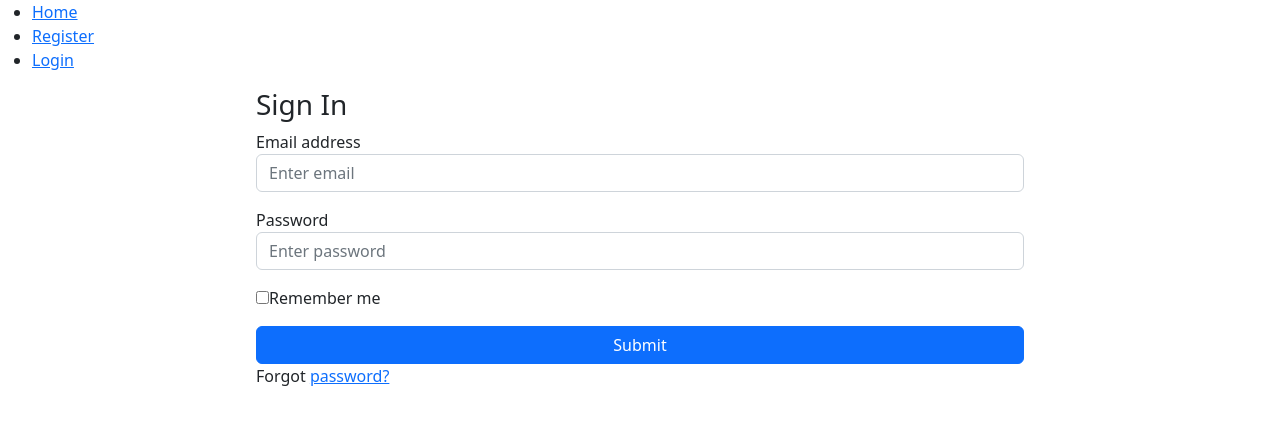
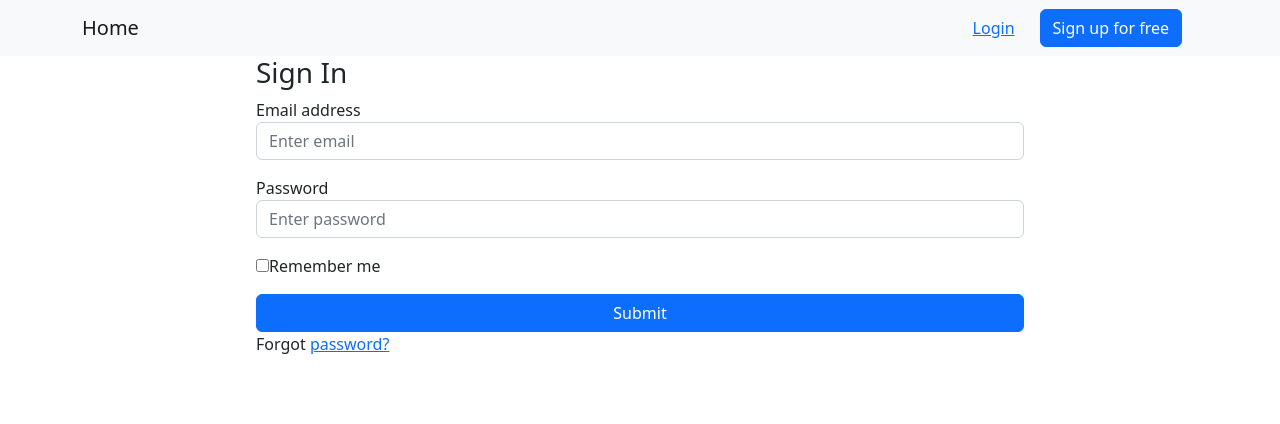
Before and after one commit to ninaismail/reactsongreviewappv2, a React (Create React App) app: page /login in a window 1280 px wide. Shown: the top 424 px of the page. Built offline with nearby package versions, Linux system fonts and the light colour scheme.

Commit message:
some styling

```diff
--- a/src/App.js
+++ b/src/App.js
@@ -7,28 +7,42 @@ import Errror404 from './components/error404.js';
 import {
   BrowserRouter as Router,
   Route,
-  Routes,
-  Link
-} from "react-router-dom";
+  Routes} from "react-router-dom";
 import './App.css';
 function App() {
   return (
     <Router>
       <div>
-        <nav>
-          <ul>
-            <li>
-              <Link to="/">Home</Link>
-            </li>
-            <li>
-              <Link to="/register">Register</Link>
-            </li>
-            <li>
-              <Link to="/login">Login</Link>
-            </li>
-          </ul>
-        </nav>
-
+<nav class="navbar navbar-expand-lg navbar-light bg-light">
+  <div class="container">
+    <a class="navbar-brand me-2" href="/">
+     Home
+    </a>
+    <button
+      class="navbar-toggler"
+      type="button"
+      data-mdb-toggle="collapse"
+      data-mdb-target="#navbarButtonsExample"
+      aria-controls="navbarButtonsExample"
+      aria-expanded="false"
+      aria-label="Toggle navigation"
+    >
+      <i class="fas fa-bars"></i>
+    </button>
+    <div class="collapse navbar-collapse" id="navbarButtonsExample">
+      <ul class="navbar-nav me-auto mb-2 mb-lg-0">
+      </ul>
+      <div class="d-flex align-items-center">
+        <a href="/login" class="btn btn-link px-3 me-2">
+          Login
+        </a>
+        <a href="/register" class="btn btn-primary me-3" >
+          Sign up for free
+        </a>
+      </div>
+    </div>
+  </div>
+</nav>
         <Routes>
           <Route path="/" element={<MusicList />}/>
           <Route path="/login" element={<Login />}/>
--- a/src/components/PlaylistAdd.js
+++ b/src/components/PlaylistAdd.js
@@ -20,8 +20,8 @@ export default class CreatePlaylist extends Component {
     onSubmit(e) {
         e.preventDefault()
         const PlaylistObject = {
-            title: this.state.TITLE,
-            uSERiD: this.state.userid
+            Title: this.state.title,
+            UserID: this.state.userid
         };
         axios.post('http://localhost:3003/myplaylists' , PlaylistObject)
             .then((res) => {
@@ -29,7 +29,7 @@ export default class CreatePlaylist extends Component {
             }).catch((error) => {
                 console.log(error)
             });
-        this.setState({ name: '', userid: '' })
+        this.setState({ title: '', userid: '' })
     }
 
     render() {
--- a/src/components/profile.js
+++ b/src/components/profile.js
@@ -4,7 +4,7 @@ import PlaylistAdd from './PlaylistAdd.js';
 function Profile() {
   return (
 <div>
-    <h1>ADD PLAYLIST</h1>
+    <h1>Add a New Playlist Profile</h1>
     <PlaylistAdd />
 </div>
   )
```
